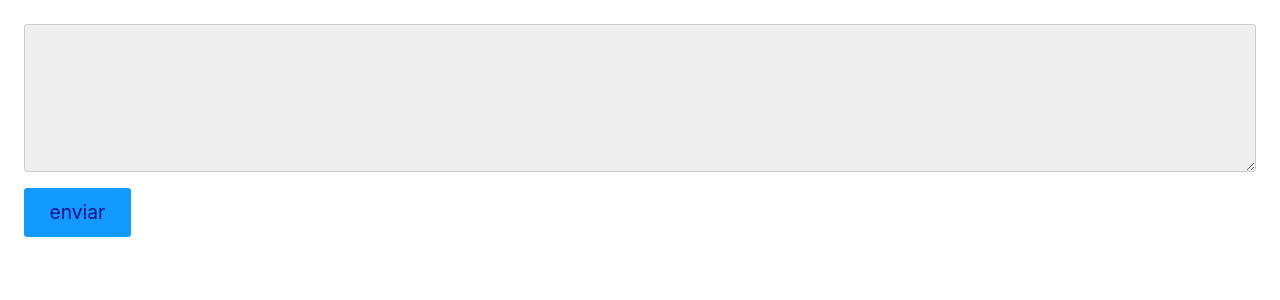
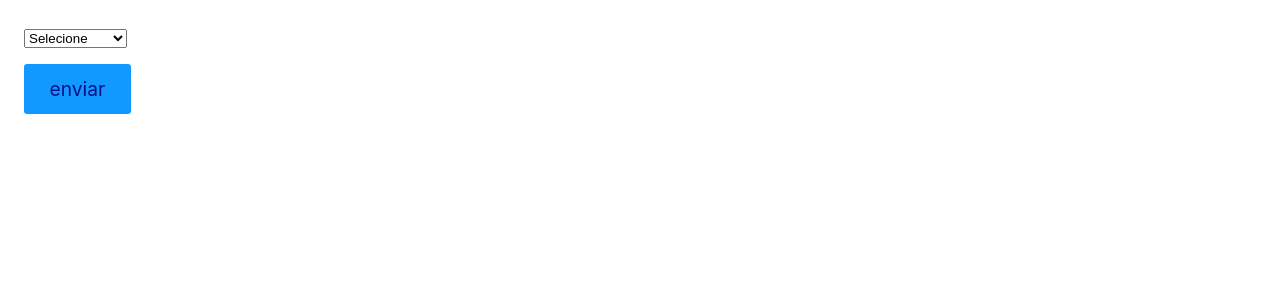
Before and after one commit to GabeGreison/reactApp, a React (Create React App) app in the folder meuapp/: page / in a window 1280 px wide. Shown: the top 300 px of the page. Built offline with nearby package versions, Linux system fonts and the light colour scheme.

Commit message:
select exercise

```diff
--- a/meuapp/src/App.js
+++ b/meuapp/src/App.js
@@ -1,21 +1,26 @@
 import React from "react";
 
 const App = () => {
-  const [texto, setTexto] = React.useState("");
+  const [select, setSelect] = React.useState("");
 
   function handleChange({ target }) {
-    setTexto(target.value);
+    setSelect(target.value);
   }
 
   return (
     <form>
-      <textarea
-        name="texto"
-        id="texto"
-        rows="5"
-        value={texto}
-        onChange={handleChange}
-      />
+      <select name="" id="bairros" value={select} onChange={handleChange}>
+        <option value="" disabled>
+          Selecione
+        </option>
+        <option value="vila peri"> Vila Peri</option>
+        <option value="bonsucesso"> Bonsucesso</option>
+        <option value="benfica"> Benfica</option>
+        <option value="araxa">Parque araxa</option>
+        <option value="maraponga">Maraponga</option>
+      </select>
+
+      <p>{select}</p>
       <button>enviar</button>
     </form>
   );
```
